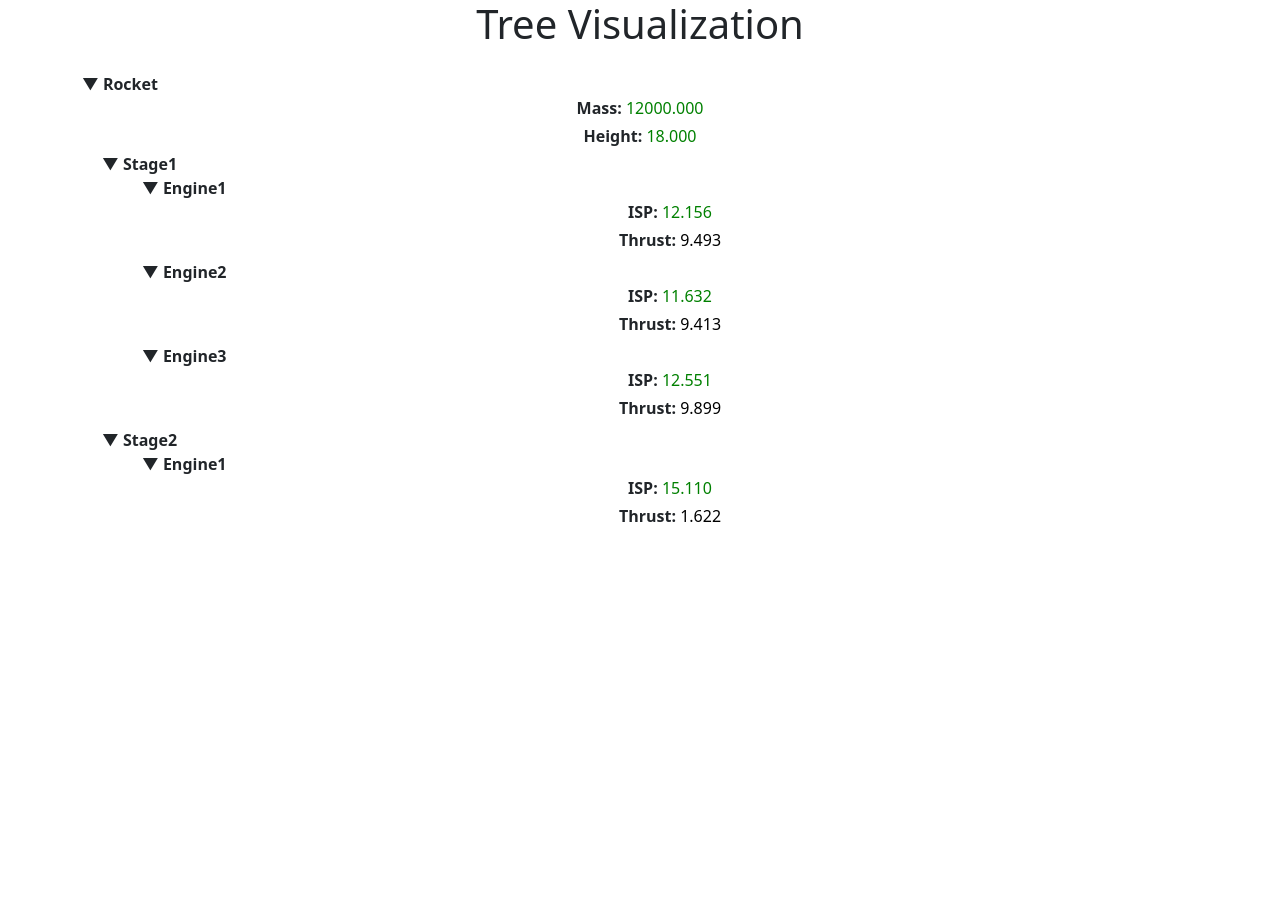
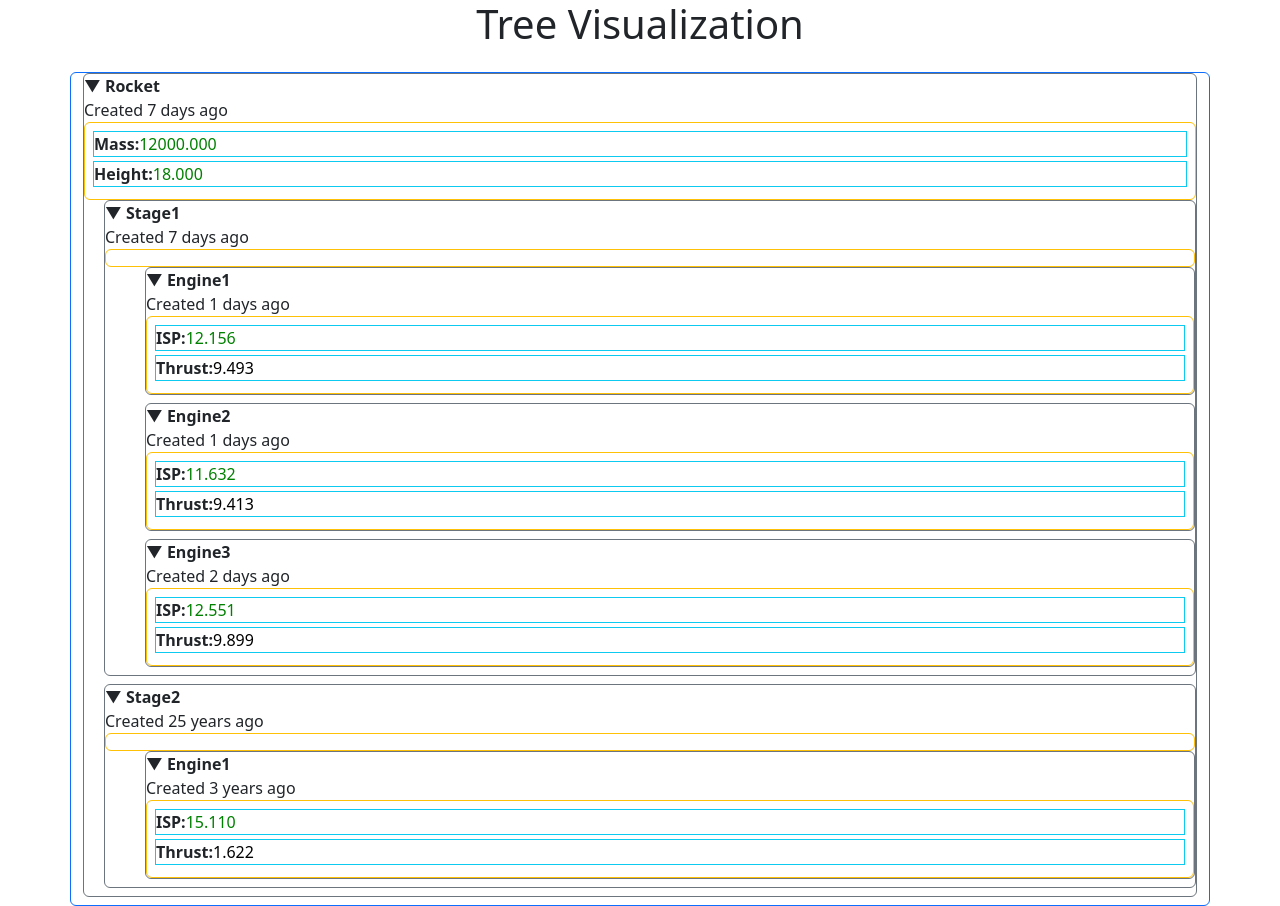
Before and after one commit to kowabunga314/rocketjunior, a React (Create React App) app in the folder fe/: page / in a window 1280 px wide. Before the commit the page ends 800 px from the top, so only its background shows below. Built offline with nearby package versions, Linux system fonts and the light colour scheme.

Commit message:
Implemented TimeSince component

```diff
--- a/fe/src/App.js
+++ b/fe/src/App.js
@@ -9,18 +9,21 @@ const sampleData = [
     id: 1,
     name: 'Rocket',
     path: '/Rocket',
+    created_at: '2025-01-25T23:59:01.131855Z',
     properties: { Mass: '12000.000', Height: '18.000' },
     descendants: [
       {
         id: 2,
         name: 'Stage1',
         path: '/Rocket/Stage1',
+        created_at: '2025-01-25T23:59:01.131855Z',
         properties: {},
         descendants: [
           {
             id: 4,
             name: 'Engine1',
             path: '/Rocket/Stage1/Engine1',
+            created_at: '2025-01-31T23:59:01.131855Z',
             properties: { ISP: '12.156', Thrust: '9.493' },
             descendants: []
           },
@@ -28,6 +31,7 @@ const sampleData = [
             id: 5,
             name: 'Engine2',
             path: '/Rocket/Stage1/Engine2',
+            created_at: '2025-02-01T19:59:01.131855Z',
             properties: { ISP: '11.632', Thrust: '9.413' },
             descendants: []
           },
@@ -35,6 +39,7 @@ const sampleData = [
             id: 6,
             name: 'Engine3',
             path: '/Rocket/Stage1/Engine3',
+            created_at: '2025-01-30T23:59:01.131855Z',
             properties: { ISP: '12.551', Thrust: '9.899' },
             descendants: []
           }
@@ -44,12 +49,14 @@ const sampleData = [
         id: 7,
         name: 'Stage2',
         path: '/Rocket/Stage2',
+        created_at: '2000-01-25T23:59:01.131855Z',
         properties: {},
         descendants: [
           {
             id: 8,
             name: 'Engine1',
             path: '/Rocket/Stage2/Engine1',
+            created_at: '2022-01-25T23:59:01.131855Z',
             properties: { ISP: '15.110', Thrust: '1.622' },
             descendants: []
           }
--- a/fe/src/components/Property.js
+++ b/fe/src/components/Property.js
@@ -2,7 +2,7 @@ import React, { useState } from 'react';
 
 const Property = ({ propKey, propValue }) => {
   return (
-    <div className='mb-1'>
+    <div className='mb-1 border border-info d-flex justify-content-start'>
       <strong>{propKey}: </strong>
       <span style={{ color: propValue > 10 ? 'green' : 'black' }}>{propValue}</span>
     </div>
--- /dev/null
+++ b/fe/src/components/TimeSince.js
@@ -0,0 +1,25 @@
+import React, { useState } from 'react';
+
+const TimeSince = ({ timestamp }) => {
+  return (
+    <div className='pl-4 d-flex justify-content-start'>Created {getTimeSince(timestamp)}</div>
+  )
+};
+
+const getTimeSince = (createdAt) => {
+  const createdDate = new Date(createdAt);
+  const now = new Date();
+  const diffInSeconds = Math.floor((now - createdDate) / 1000);
+
+  if (diffInSeconds < 60) return `${diffInSeconds} seconds ago`;
+  const diffInMinutes = Math.floor(diffInSeconds / 60);
+  if (diffInMinutes < 60) return `${diffInMinutes} minutes ago`;
+  const diffInHours = Math.floor(diffInMinutes / 60);
+  if (diffInHours < 24) return `${diffInHours} hours ago`;
+  const diffInDays = Math.floor(diffInHours / 24);
+  if (diffInDays < 365) return `${diffInDays} days ago`;
+  const diffInYears = Math.floor(diffInDays / 365);
+  return `${diffInYears} years ago`;
+};
+
+export default TimeSince;
--- a/fe/src/components/Tree.js
+++ b/fe/src/components/Tree.js
@@ -1,15 +1,9 @@
 import React, { useState } from 'react';
-import PropTypes from 'prop-types'
-import TreeNode from './TreeNode'
-
-// TreeNode.PropTypes = {
-//   node: PropTypes.object.isRequired,
-//   level: PropTypes.number.isRequired
-// }
+import TreeNode from './TreeNode';
 
 const Tree = ({ data }) => {
   return (
-    <div className='container mt-4'>
+    <div className='container mt-4 border border-primary rounded-2'>
       {data.map((node) => (
         <TreeNode key={node.id} node={node} depth={0} />
       ))}
--- a/fe/src/components/TreeNode.js
+++ b/fe/src/components/TreeNode.js
@@ -1,6 +1,7 @@
 import React, { useState } from 'react';
 import PropTypes from 'prop-types'
 import Property from './Property'
+import TimeSince from './TimeSince'
 
 const TreeNode = ({ node, depth }) => {
   const [isCollapsed, setIsCollapsed] = useState(false);
@@ -8,7 +9,7 @@ const TreeNode = ({ node, depth }) => {
   const toggleCollapse = () => { setIsCollapsed(!isCollapsed); }
 
   return (
-    <div style={{ marginLeft: depth * 20 + 'px' }} className="mb-2">
+    <div style={{ marginLeft: depth * 20 + 'px' }} className="mb-2 border border-secondary rounded-2 ">
       <div
         onClick={toggleCollapse}
         style={{ cursor: 'pointer', fontWeight: 'bold' }}
@@ -17,8 +18,10 @@ const TreeNode = ({ node, depth }) => {
         {isCollapsed ? '▶' : '▼'} {node.name}
       </div>
 
+      <TimeSince timestamp={node.created_at} />
+
       {/* Render properties if any */}
-      <div className='ml-4'>
+      <div className='ml-4 p-2 border border-warning rounded-2'>
         {Object.entries(node.properties).map(([key, value]) => (
           <Property key={key} propKey={key} propValue={value} />
         ))}
```
